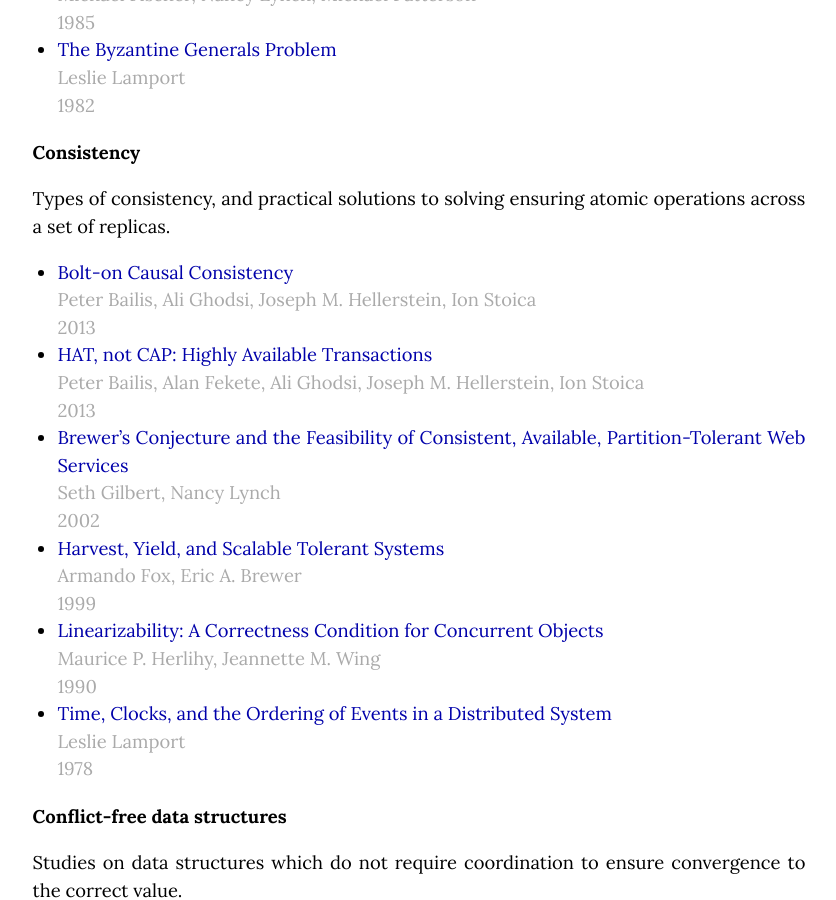
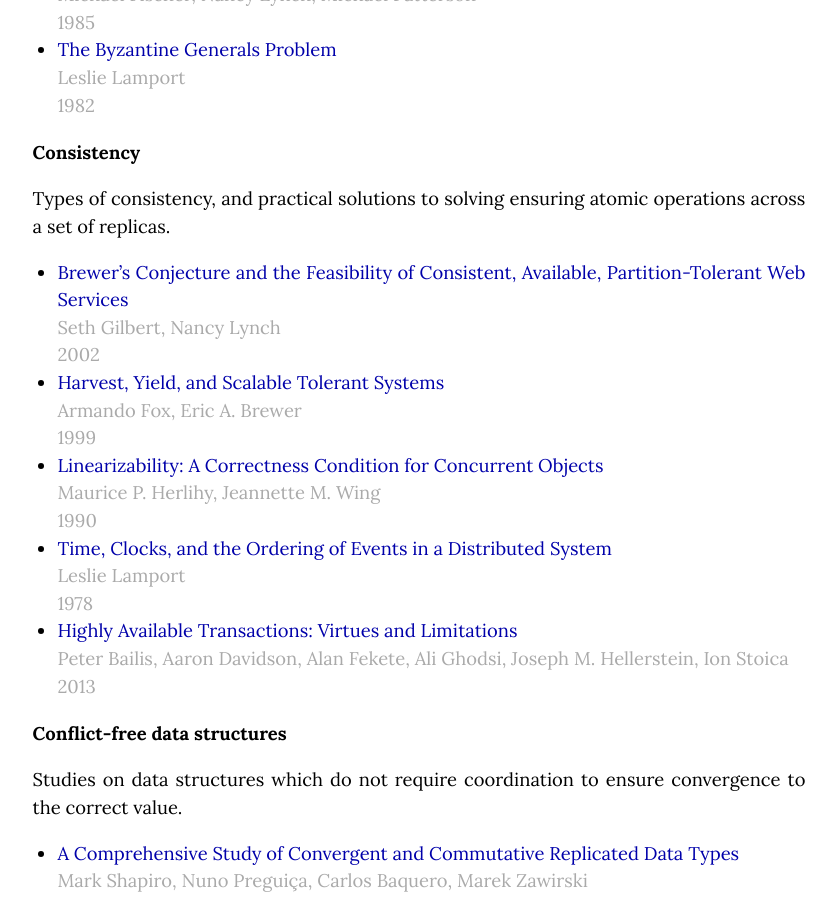
Before and after one commit to cmeiklejohn/cmeiklejohn.github.io, a Jekyll site: the page built from _posts/2013-07-12-readings-in-distributed-systems.markdown, in a window 1280 px wide and 900 px high, scrolled down 1095 px. Shown: the whole window, without its empty margins (221-1057 px from the left). Built offline with Jekyll 4.4.1, drawn with Linux system fonts in a browser that asks for light colours; comment, search, counter and statistics services are not loaded.

Commit message:
Update HAT metadata link for new paper, remove Bolt-on
I'm flattered to have made the list, but I'd suggest two changes:
1.) Change the HAT paper to point to our extended VLDB paper instead of the HotOS workshop paper.
2.) Remove the link to Bolt-on Causal Consistency; this was a fun paper, but I don't think it deserves to be above, say, Lamport's paper and the other great papers here.

```diff
--- a/_posts/2013-07-12-readings-in-distributed-systems.markdown
+++ b/_posts/2013-07-12-readings-in-distributed-systems.markdown
@@ -51,12 +51,6 @@
 Types of consistency, and practical solutions to solving ensuring atomic
 operations across a set of replicas.
 
-* [Bolt-on Causal Consistency][bolt]
-  <span class="author">Peter Bailis, Ali Ghodsi, Joseph M. Hellerstein, Ion Stoica</span>
-  <span class="date">2013</span>
-* [HAT, not CAP: Highly Available Transactions][hat]
-  <span class="author">Peter Bailis, Alan Fekete, Ali Ghodsi, Joseph M. Hellerstein, Ion Stoica</span>
-  <span class="date">2013</span>
 * [Brewer's Conjecture and the Feasibility of Consistent, Available, Partition-Tolerant Web Services][cap]
   <span class="author">Seth Gilbert, Nancy Lynch</span>
   <span class="date">2002</span>
@@ -69,6 +63,9 @@
 * [Time, Clocks, and the Ordering of Events in a Distributed System][clocks]
   <span class="author">Leslie Lamport</span>
   <span class="date">1978</span>
+* [Highly Available Transactions: Virtues and Limitations][hat]
+  <span class="author">Peter Bailis, Aaron Davidson, Alan Fekete, Ali Ghodsi, Joseph M. Hellerstein, Ion Stoica</span>
+  <span class="date">2013</span>
 
 ## Conflict-free data structures
 
@@ -156,7 +153,7 @@
 [paxoslive]: http://research.google.com/pubs/pub33002.html
 [dynamo]: http://www.read.seas.harvard.edu/~kohler/class/cs239-w08/decandia07dynamo.pdf
 [crdt1]: http://hal.upmc.fr/docs/00/55/55/88/PDF/techreport.pdf
-[hat]: http://arxiv.org/pdf/1302.0309.pdf
+[hat]: http://www.bailis.org/papers/hat-vldb2014.pdf
 [linearizability]: http://cs.brown.edu/~mph/HerlihyW90/p463-herlihy.pdf
 [paxossimple]: http://www.cs.utexas.edu/users/lorenzo/corsi/cs380d/past/03F/notes/paxos-simple.pdf
 [generals]: http://www.cs.cornell.edu/courses/cs614/2004sp/papers/lsp82.pdf
@@ -175,7 +172,6 @@
 [stasis]: http://dl.acm.org/citation.cfm?id=1298459
 [isis]: http://www.cs.cornell.edu/projects/spinglass/public_pdfs/Process%20Group%20Approach.pdf
 [cap]: http://dl.acm.org/citation.cfm?id=564601
-[bolt]: http://www.bailis.org/talks/bolton-sigmod2013.pdf
 [bigtable]: http://research.google.com/archive/bigtable-osdi06.pdf
 [chubby]: http://research.google.com/archive/chubby-osdi06.pdf
 [gfs]: http://research.google.com/archive/gfs.html
```
